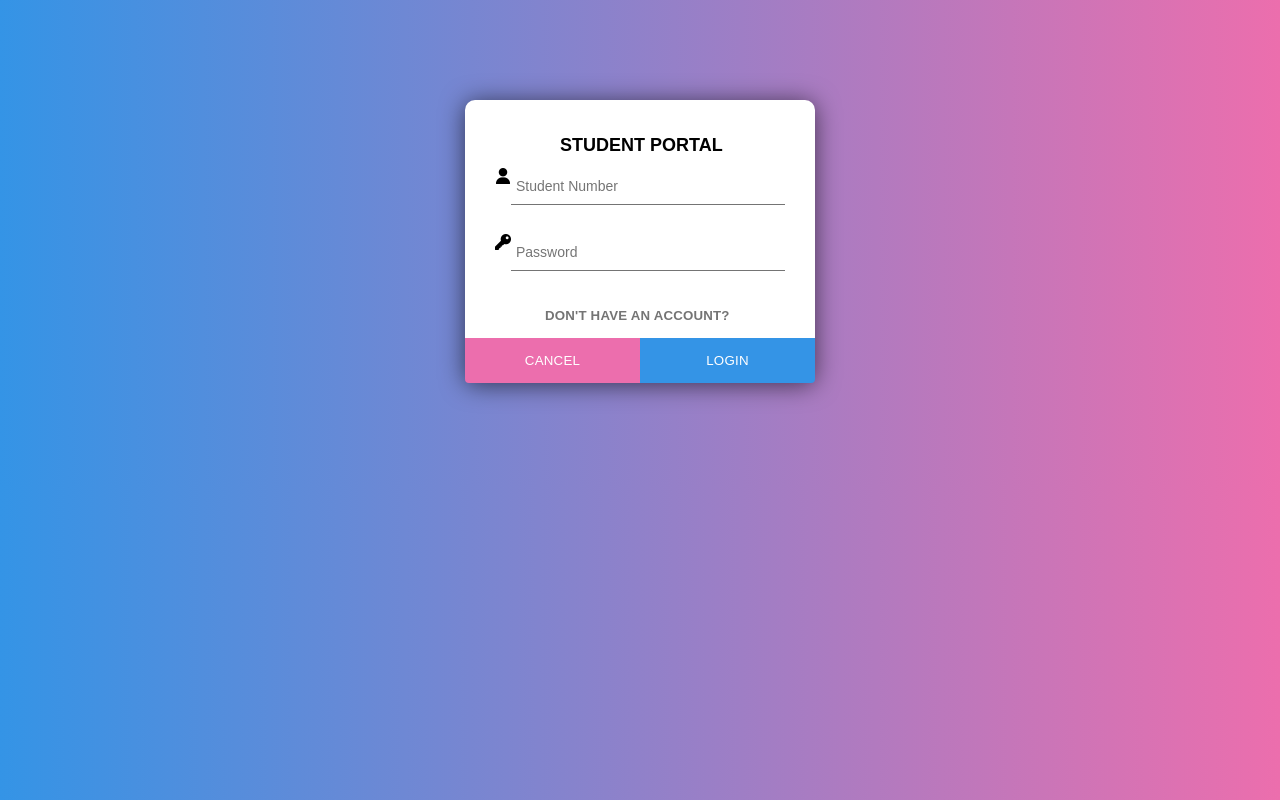
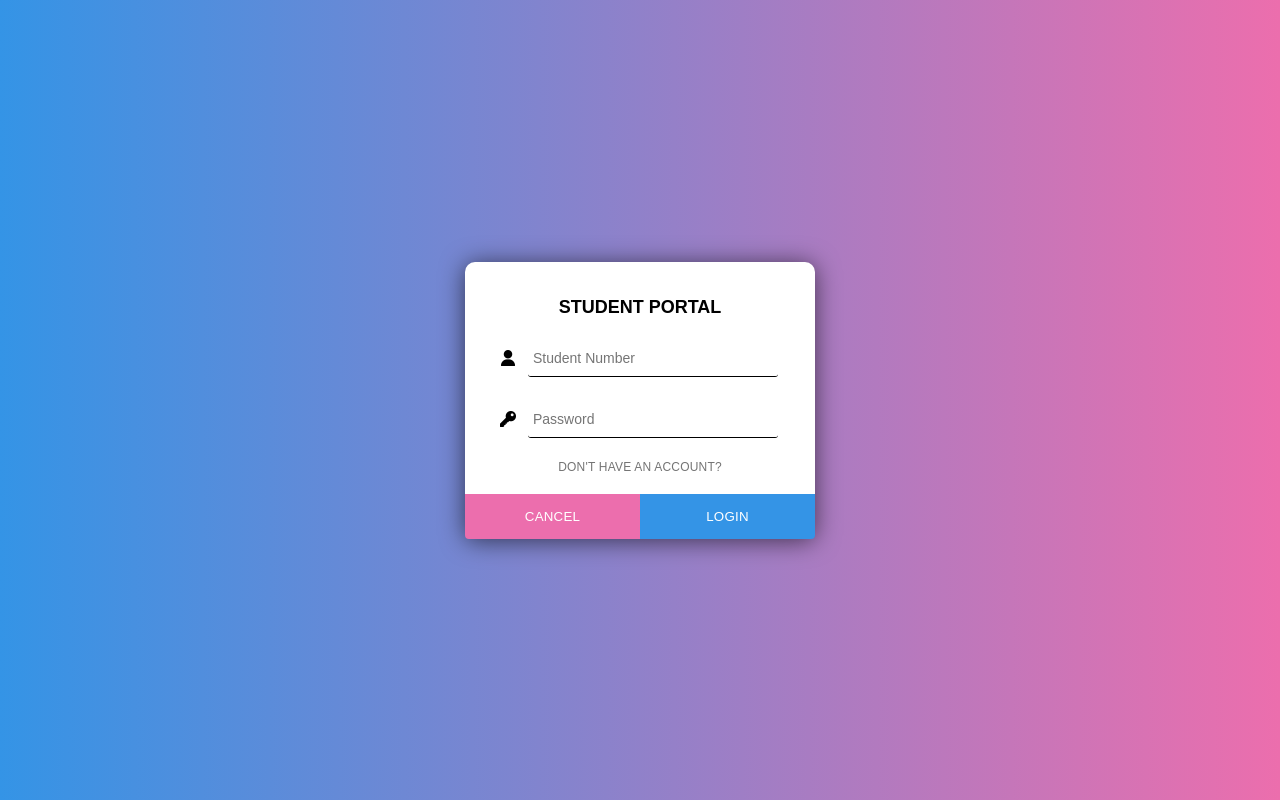
Before and after one commit to jxshmaralit/4ITF_Act3_Bolina-Maralit, a React (Create React App) app: page / in a window 1280 px wide. Built offline with nearby package versions, Linux system fonts and the light colour scheme.

Commit message:
Restructure and add signup page

```diff
--- a/public/index.html
+++ b/public/index.html
@@ -24,7 +24,7 @@
       work correctly both with client-side routing and a non-root public URL.
       Learn how to configure a non-root public URL by running `npm run build`.
     -->
-    <title>React App</title>
+    <title>Student Portal</title>
   </head>
   <body>
     <noscript>You need to enable JavaScript to run this app.</noscript>
--- a/src/App.css
+++ b/src/App.css
@@ -2,6 +2,13 @@
   margin: 0;
   padding: 0;
   box-sizing: border-box;
+}
+
+.container {
+  display: flex;
+  align-items: center;
+  justify-content: center;
+  height: 100vh;
 }
 
 .form:hover {
@@ -15,30 +22,32 @@ body {
   font-family: Arial, Helvetica, sans-serif;
 }
 .form {
+  margin: 30px 0;
   background: #fff;
   width: 350px;
-  margin: 100px auto;
   display: flex;
   flex-direction: column;
   border-radius: 10px;
   box-shadow: 0 2px 25px rgba(0, 0, 0, 0.6);
+  transition: all 0.3s ease-in-out;
 }
-h5{
-  margin: 10px;
-}
+
 .portal{
-  padding: 35px 35px 0 95px;
+  padding-top: 35px;
+  text-align: center;
   font-weight: 600;
   font-size: large;
 }
 
 .input-container{
-  padding: 12px 30px;
   width: 100%;
   height: auto;
-  margin-bottom: 5px;
+  margin: 20px auto;
+  width: 80%;
   display: flex;
+  align-items: center;
 }
+
 .input-container input {
   font-size: 14px;
   font-family: Arial, Helvetica, sans-serif;
@@ -49,6 +58,7 @@ h5{
   transition: all .2s;
 }
 .button-container {
+  margin-top: 20px;
   display: flex;
 }
 .button-container button  {
@@ -82,15 +92,26 @@ h5{
 
 .input-field {
   width: 100%;
-  padding: 10px;
+  margin: 2px;
+  transition: all 0.3s ease-in-out;
+  appearance: none;
+  border-bottom-color: black !important;
+  border-radius: 3px;
+}
+.input-field:hover,
+.input-field:focus {
+  transform: scale(1.03);
+  color: #495057;
+  background-color: #fff;
+  border-color: #80bdff;
+  outline: 0;
+  box-shadow: 0 0 0 .2rem rgba(0, 123, 255, .25);
+  border-bottom-color: #7e7e7ef1 !important;
 }
 
-.input-field:focus {
-  border: 2px solid rgb(0, 0, 0);
-}
 
 .icons{
- position: relative;
+  margin-right: 10px;
 }
 
 .signout{
@@ -113,15 +134,23 @@ h5{
   background: black;
 }
 
-.form a.link {
+.form button.link {
+  background: none;
+  display: flex;
+  border: 0;
+  margin: 20px auto;
   text-decoration: none;
   color: #747474;
   letter-spacing: 0.2px;
   text-transform: uppercase;
-  display: inline-block;
-  margin-top: 20px;
-  padding: 0 35px 15px 80px;
+  transition: all 0.3s ease-in-out;
+  font-size: 12px;
 }
+.form button.link:hover {
+  cursor: pointer;
+  color: #3494e6;
+}
+
 .error{
   color: #ff3333;
   font-size: 10px;
--- a/src/App.js
+++ b/src/App.js
@@ -1,82 +1,44 @@
-import React, {useState} from "react";
-import ReactDOM from "react-dom";
-import User from './images/user.png';
-import Key from './images/key.png';
-import './App.css';
+import React, { useState } from "react";
 
+import Signup from "./components/Signup";
+import Login from "./components/Login";
 
-function App(){
-  const[errorMessages, setErrorMessages] = useState({});
-  const[isSubmitted, setIsSubmitted] = useState(false);
-  const database=[
-    {
-      username:"2018111635",
-      password:"1234"
-    },
-    {
-      username:"cashier",
-      password:"2468"
-    }
-  ];
+import "./App.css";
 
-  const error={
-    uname:"Invalid Number",
-    pword:"Invalid Password"
+export default function App() {
+  const [showLogin, setShowLogin] = useState(true);
+  const [showSignup, setShowSignup] = useState(false);
+
+  const hideSignupPage = () => {
+    setShowLogin(true);
+    setShowSignup(false);
   };
 
-  const handleSubmit =(event)=>{
-    event.preventDefault();
-    var{uname,pword} = document.forms[0];
-    const userData = database.find((user) =>user.username === uname.value);
-    if(userData){
-      if(userData.password !== pword.value){
-        setErrorMessages({name:"pword", message:error.pword});
-      }else{
-        setIsSubmitted(true);
-      }
-      }else{
-        setErrorMessages({name:"uname", message:error.uname});
-      }
-    };
-    const renderErrorMessage =(name) => name===errorMessages.name && (
-      <div className="error">{errorMessages.message}</div>
-    );
+  function handleShowSignup() {
+    setShowSignup(true);
+    setShowLogin(false);
+  }
 
-    const renderForm =(
-      <div className='form'>
-      <label class="portal">STUDENT PORTAL</label>
-        <form onSubmit={handleSubmit}>
-          <div className="input-container">
+  function handleShowLogin() {
+    alert("Signed out.");
+    window.location.reload(false);
+  }
 
-          <img class="icons" src={User} alt="pic" width="16" height="16"/>
-          <input class="input-field" type="text" placeholder="Student Number" name="uname" required/>{renderErrorMessage("uname")}
-          </div>
+  function handleSignupCancel() {
+    hideSignupPage();
+  }
 
-          <div className="input-container">
+  const loginProps = { handleShowLogin, handleShowSignup };
+  const signupProps = {
+    handleSignupCancel,
+    setShowLogin,
+    setShowSignup,
+  };
 
-          <img class="icons" src={Key} alt="pic" width="16" height="16"/>
-          <input class="input-field" type="password" placeholder="Password" name="pword" required/>{renderErrorMessage("pword")}
-          </div>
-          <a href="#" class="link">Don't have an account?</a>
-          <div className="button-container">
-            <button type="reset">Cancel</button>
-            <button type="submit">Login</button>
-            </div>
-        </form>
-      </div>
-
-    );
-  return(
-    <div className="app">
-      <div className="login-form">
-
-      <h5>{isSubmitted?<div>You have successfully logged in. Welcome to your portal!
-      <button type="submit" class="signout">Sign Out</button></div>
-      :renderForm}</h5>
-      </div>
+  return (
+    <div className="container">
+      {showLogin ? <Login handlers={loginProps} /> : ""}
+      {showSignup ? <Signup handlers={signupProps} /> : ""}
     </div>
-
   );
 }
-
-export default App;
--- /dev/null
+++ b/src/components/Login/index.js
@@ -0,0 +1,111 @@
+import React, { useState } from "react";
+
+import User from "../../images/user.png";
+import Key from "../../images/key.png";
+
+export default function Login(props) {
+  const { handleShowLogin, handleShowSignup } = props.handlers;
+
+  const [errorMessages, setErrorMessages] = useState({});
+  const [isSubmitted, setIsSubmitted] = useState(false);
+
+  const database = [
+    {
+      username: "2018111635",
+      password: "1234",
+    },
+    {
+      username: "cashier",
+      password: "2468",
+    },
+  ];
+
+  const error = {
+    uname: "Invalid Number",
+    pword: "Invalid Password",
+  };
+
+  const handleSubmit = (event) => {
+    event.preventDefault();
+
+    var { uname, pword } = document.forms[0];
+    const userData = database.find((user) => user.username === uname.value);
+    if (userData) {
+      if (userData.password !== pword.value) {
+        setErrorMessages({ name: "pword", message: error.pword });
+      } else {
+        setIsSubmitted(true);
+      }
+    } else {
+      setErrorMessages({ name: "uname", message: error.uname });
+    }
+  };
+
+  const renderErrorMessage = (name) =>
+    name === errorMessages.name && (
+      <div className="error">{errorMessages.message}</div>
+    );
+
+  const renderForm = (
+    <div className="form">
+      <label className="portal">STUDENT PORTAL</label>
+      <form onSubmit={handleSubmit}>
+        <div className="input-container">
+          <img className="icons" src={User} alt="pic" width="16" height="16" />
+          <input
+            className="input-field"
+            type="text"
+            placeholder="Student Number"
+            name="uname"
+            required
+          />
+          {renderErrorMessage("uname")}
+        </div>
+
+        <div className="input-container">
+          <img className="icons" src={Key} alt="pic" width="16" height="16" />
+          <input
+            className="input-field"
+            type="password"
+            placeholder="Password"
+            name="pword"
+            required
+          />
+          {renderErrorMessage("pword")}
+        </div>
+        <button
+          type="button"
+          onClick={() => handleShowSignup()}
+          className="link"
+        >
+          Don't have an account?
+        </button>
+        <div className="button-container">
+          <button type="reset">Cancel</button>
+          <button type="submit">Login</button>
+        </div>
+      </form>
+    </div>
+  );
+
+  return (
+    <div className="app">
+      <div className="login-form">
+        {isSubmitted ? (
+          <div>
+            You have successfully logged in. Welcome to your portal!
+            <button
+              type="submit"
+              className="signout"
+              onClick={() => handleShowLogin()}
+            >
+              Sign Out
+            </button>
+          </div>
+        ) : (
+          renderForm
+        )}
+      </div>
+    </div>
+  );
+}
--- /dev/null
+++ b/src/components/Signup/index.js
@@ -0,0 +1,76 @@
+export default function Signup(props) {
+  const { handleSignupCancel, setShowLogin, setShowSignup } = props.handlers;
+  const formValues = [];
+  const fields = [
+    "Student ID Number",
+    "Last Name",
+    "Given Name",
+    "Middle Name",
+    "College",
+    "Program Enrolled",
+    "Year Level",
+  ];
+
+  const studentDetails = fields.map((fieldName, key) => (
+    <div className="input-container" key={key}>
+      <input
+        className="input-field"
+        type="text"
+        placeholder={fieldName}
+        name="uname"
+        required
+      />
+    </div>
+  ));
+
+  function handleSignupSubmit() {
+    alert(`Details are being saved:\n${formValues.join("\n")}`);
+    setShowLogin(true);
+    setShowSignup(false);
+  }
+
+  function handleSubmit(event) {
+    event.preventDefault();
+    const FIELD_COUNT = event.target.length - 4;
+
+    for (let FIELD = 0; FIELD < FIELD_COUNT; FIELD++) {
+      formValues.push(`👉🏼${fields[FIELD]}: ${event.target[FIELD].value}`);
+    }
+
+    handleSignupSubmit();
+  }
+
+  return (
+    <div className="form">
+      <label className="portal">STUDENT SIGNUP</label>
+      <form onSubmit={handleSubmit}>
+        {studentDetails}
+        <div className="input-container">
+          <input
+            className="input-field"
+            type="password"
+            placeholder="Password"
+            name="uname"
+            required
+          />
+        </div>
+        <div className="input-container">
+          <input
+            className="input-field"
+            type="password"
+            placeholder="Confirm Password"
+            name="uname"
+            required
+          />
+        </div>
+
+        <div className="button-container">
+          <button type="button" onClick={handleSignupCancel}>
+            Cancel
+          </button>
+          <button type="submit">Signup</button>
+        </div>
+      </form>
+    </div>
+  );
+}
```
Also changed, not shown: src/components/Login/styles.css (added), src/components/Signup/styles.css (added), src/logo.svg (deleted), 1 other file (tests, documents, lock files or other folders).
